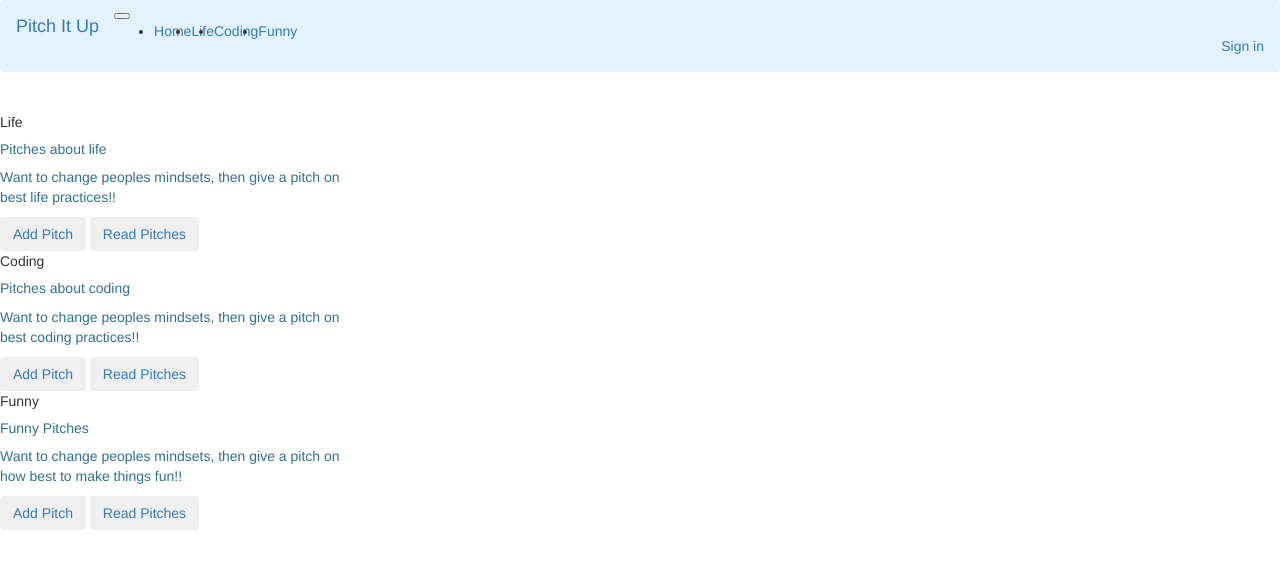
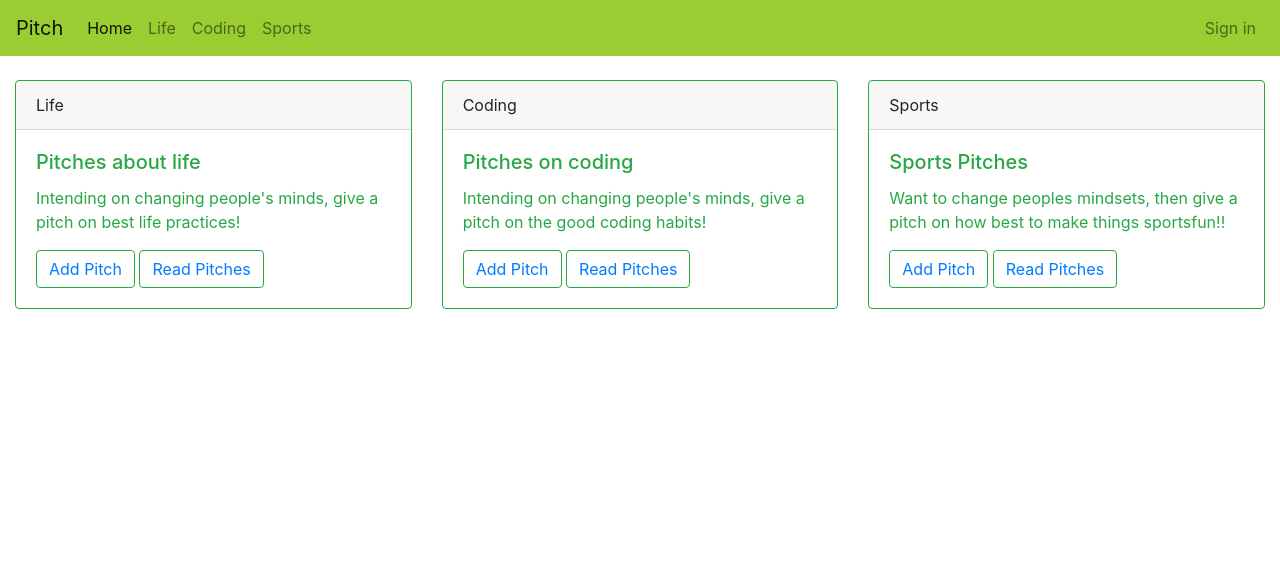
Before and after one commit to johnmwangi/PitcH, a Flask app: page / in a window 1280 px wide. Shown: the top 569 px of the page. Run offline with Flask 2, Linux system fonts and the light colour scheme; some libraries are stand-ins or nearby versions.

Commit message:
Pitch application

```diff
--- a/app/email.py
+++ b/app/email.py
@@ -4,7 +4,7 @@ from . import mail
 
 def mail_message(subject,template,to,**kwargs):
     subject_pref = 'Pitch It Up!'
-    sender_email = 'staremdee@gmail.com'
+    sender_email = 'jonesmwas356@gmail.com'
 
     email = Message(subject, sender=sender_email, recipients=[to])
     email.body= render_template(template + ".txt",**kwargs)
--- a/app/static/css/index.css
+++ b/app/static/css/index.css
@@ -0,0 +1,3 @@
+.container {
+  align-items: center;
+}
--- a/app/templates/base.html
+++ b/app/templates/base.html
@@ -1,8 +1,6 @@
 {% extends 'bootstrap/base.html'%}
 
-{% block navbar %}
-    {% include 'navbar.html' %}
-{% endblock %}
+
 
 <!DOCTYPE html>
 <html lang="en" dir="ltr">
@@ -15,8 +13,18 @@
    {% endif %}
  </head>
  <body>
-
+   {% block navbar %}
+       {% include 'navbar.html' %}
+   {% endblock %}
    {% block content %}
+   {%block styles%}
+   <Link rel="stylesheet" href="{{url_for('static',filename='css/bootstrap-material-design')}}">
+   <Link rel="stylesheet" href="{{url_for('static',filename='css/main-material.css')}}">
+   <Link rel="stylesheet" href="{{url_for('static',filename='css/mdb.css')}}">
+   <Link rel="stylesheet" href="https://use.fontawesome.com/releases/v5.7.0/css/all.css">
+   <Link rel="icon" href"/static/image/ic.png">
+   <link rel="stylesheet" href="https://stackpath.bootstrapcdn.com/bootstrap/4.3.1/css/bootstrap.min.css" integrity="sha384-ggOyR0iXCbMQv3Xipma34MD+dH/1fQ784/j6cY/iJTQUOhcWr7x9JvoRxT2MZw1T" crossorigin="anonymous">
+   {% endblock %}
 
    {% endblock %}
 
--- a/app/templates/index.html
+++ b/app/templates/index.html
@@ -3,42 +3,74 @@
 <link rel="stylesheet" href="{{url_for('static',filename='css/index.css')}}"> {% endblock %}
 {% block content %}
 
+<script>
+  $(document).ready(function() {
+    $("button").addClass("animated bounce");
+  });
+</script>
+
+
+
+
 <body>
+
+  <script>
+    $(document).ready(function() {
+      $("button").addClass("animated bounce");
+    });
+  </script>
+
+<div class = "container-fluid">
   <br>
-  <div class="d-flex justify-content-center">
-    <div class="card-groups">
-      <div class="card border-info mb-3" style="max-width: 35rem;">
+<div class="row">
+
+
+      <div class = "col-md-4">
+      <div class = "card-column">
+      <div class="card border-success mb-3" style="max-width: 35rem;">
         <div class="card-header">Life</div>
-        <div class="card-body text-info">
+        <div class="card-body text-success">
           <h5 class="card-title">Pitches about life</h5>
-          <p class="card-text">Want to change peoples mindsets, then give a pitch on best life practices!!</p>
-          <button type="button" class="btn btn-outline-primary"><a href="../pitch/">Add Pitch</a></button>
-          <button type="button" class="btn btn-outline-primary"><a href="/categories/life">Read Pitches</a></button>
+          <p class="card-text">Intending on changing people's minds, give a pitch on best life practices!</p>
+          <button type="button" class="btn btn-outline-success"><a href="../pitch/">Add Pitch</a></button>
+          <button type="button" class="btn btn-outline-success"><a href="/categories/life">Read Pitches</a></button>
         </div>
       </div>
+    </div>
+    </div>
 
-      <div class="card border-info mb-3" style="max-width: 35rem;">
+      <div class = "col-4">
+          <div class = "card-column">
+        <div class = "card-column">
+      <div class="card border-success mb-3" style="max-width: 35rem;">
         <div class="card-header">Coding</div>
-        <div class="card-body text-info">
-          <h5 class="card-title">Pitches about coding</h5>
-          <p class="card-text">Want to change peoples mindsets, then give a pitch on best coding practices!!</p>
-          <button type="button" class="btn btn-outline-primary"><a href="../pitch/">Add Pitch</a></button>
-          <button type="button" class="btn btn-outline-primary"><a href="/categories/coding">Read Pitches</a></button>
+        <div class="card-body text-success">
+          <h5 class="card-title">Pitches on coding</h5>
+          <p class="card-text">Intending on changing people's minds, give a pitch on the good coding habits!</p>
+          <button type="button" class="btn btn-outline-success"><a href="../pitch/">Add Pitch</a></button>
+          <button type="button" class="btn btn-outline-success"><a href="/categories/coding">Read Pitches</a></button>
         </div>
       </div>
+     </div>
+     </div>
+     </div>
 
-      <div class="card border-info mb-3" style="max-width: 35rem;">
-        <div class="card-header">Funny</div>
-        <div class="card-body text-info">
-          <h5 class="card-title">Funny Pitches</h5>
-          <p class="card-text">Want to change peoples mindsets, then give a pitch on how best to make things fun!!</p>
-          <button type="button" class="btn btn-outline-primary"><a href="../pitch/">Add Pitch</a></button>
-          <button type="button" class="btn btn-outline-primary"><a href="/categories/funny">Read Pitches</a></button>
+    <div class = "col-md-4">
+     <div class = "card-column">
+      <div class="card border-success mb-3" style="max-width: 35rem;">
+        <div class="card-header">Sports</div>
+        <div class="card-body text-success">
+          <h5 class="card-title">Sports Pitches</h5>
+          <p class="card-text">Want to change peoples mindsets, then give a pitch on how best to make things sportsfun!!</p>
+          <button type="button" class="btn btn-outline-success"><a href="../pitch/">Add Pitch</a></button>
+          <button type="button" class="btn btn-outline-success"><a href="/categories/sports">Read Pitches</a></button>
         </div>
       </div>
-
+     </div>
     </div>
   </div>
 
+
+
   {% endblock%}
 </body>
--- a/app/templates/navbar.html
+++ b/app/templates/navbar.html
@@ -1,5 +1,5 @@
-<nav class="navbar navbar-expand-lg navbar-light" style="background-color: #e3f2fd;">
-  <a class="navbar-brand" href="/">Pitch It Up</a>
+<nav class="navbar navbar-expand-lg navbar-light" style="background-color: yellowgreen;">
+  <a class="navbar-brand" href="/">Pitch</a>
   <button class="navbar-toggler" type="button" data-toggle="collapse" data-target="#navbarSupportedContent" aria-controls="navbarSupportedContent" aria-expanded="false" aria-label="Toggle navigation">
     <span class="navbar-toggler-icon"></span>
   </button>
@@ -16,7 +16,7 @@
         <a class="nav-link" href="/categories/coding">Coding</a>
       </li>
       <li class="nav-item">
-        <a class="nav-link" href="/categories/funny">Funny</a>
+        <a class="nav-link" href="/categories/funny">Sports</a>
       </li>
     </ul>
 
```
Also changed, not shown: app/SPECS.md (added, +8 -0 lines), app/static/css/categories.css (+59 -0 lines), config.py (+6 -18 lines), README.md, app/static/photos/Ali_Nasser_20180426_101007.jpg (added).
